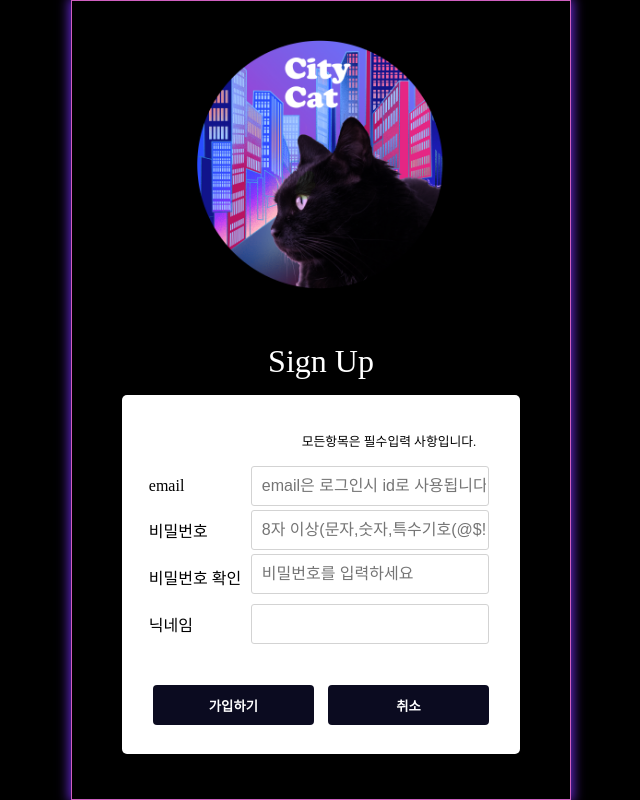
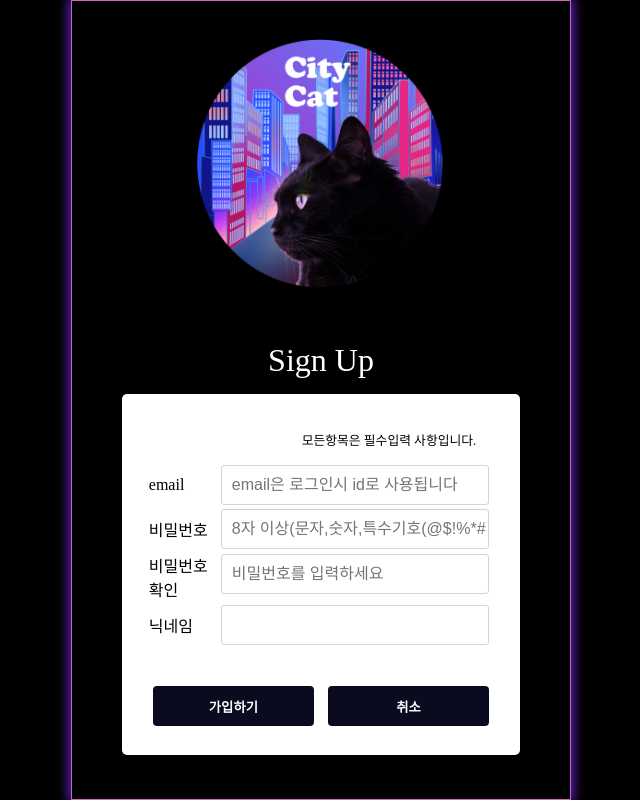
Before and after one commit to expectta/cityCatTarot, a React (Create React App) app: page /signUp in a window 1280 px wide. Shown: the whole page, without its empty margins (319-959 px from the left). Built offline with nearby package versions, Linux system fonts and the light colour scheme.

Commit message:
[CLIENT] FIX : fix data type
fix data type

```diff
--- a/src/pages/SignUp.tsx
+++ b/src/pages/SignUp.tsx
@@ -4,9 +4,9 @@ import styled from "styled-components";
 import { strongPassword, isEmail } from "../utils/validation";
 import { requestSignUp } from "../axios/axiosRequest";
 interface props {
-  setModalVisible: any;
-  setModalMessage: any;
-  modalMessage: any;
+  setModalVisible(string): void;
+  setModalMessage(string): void;
+  modalMessage: string;
 }
 export default function SignUp({
   setModalVisible,
@@ -33,13 +33,6 @@ export default function SignUp({
   const closeModal = () => {
     setModalVisible(false);
   };
-  // modal창 오픈 시
-  // const openModal = buttonName => {
-  //   if (buttonName === "overlapping-button") {
-  //     setModalMessage("사용할 수 있는 email입니다.");
-  // 	}
-  //   setModalVisible(true);
-  // };
 
   const handleNickName = (event) => {
     setNickName(event.target.value);
@@ -116,12 +109,6 @@ export default function SignUp({
   const handleRequestSignUp = () => {
     console.log("회원 버튼 입력");
     const { validEmail, validPassword, validMobile } = validation;
-    // if (!isUsableEmail) {
-    //   console.log("email");
-    //   setModalMessage("email 중복을 확인 해주세요.");
-    //   setModalVisible(true);
-    //   return;
-    // }
     if (!validEmail) {
       console.log("Email 형식을 확인 해주세요");
       setModalMessage("Email 형식을 확인 해주세요");
@@ -188,14 +175,6 @@ export default function SignUp({
                 )}
               </TableData>
               <TableData></TableData>
-              {/* <TableData className="overlapping-cbutton">
-                <Button
-                  id="overlapping-button"
-                  onClick={handleRequestCheckEmail}
-                >
-                  중복확인{" "}
-                </Button>
-              </TableData> */}
             </TableRow>
             <TableRow>
               <TableData className="label">비밀번호</TableData>
@@ -271,11 +250,7 @@ export default function SignUp({
     </Wrapper>
   );
 }
-const NorificationModal = styled.div<any>``;
-const ToSiginUp = styled(Link)`
-  display: block;
-  color: red;
-`;
+
 const Logo = styled.img`
   margin-bottom: 20%;
   width: 50%;
@@ -387,7 +362,7 @@ const TableData = styled.td``;
 const UserInfoTable = styled.table`
   .label {
     text-align: left;
-    width: 100px;
+    width: 70px;
   }
   input {
     font-size: 1rem;
```
